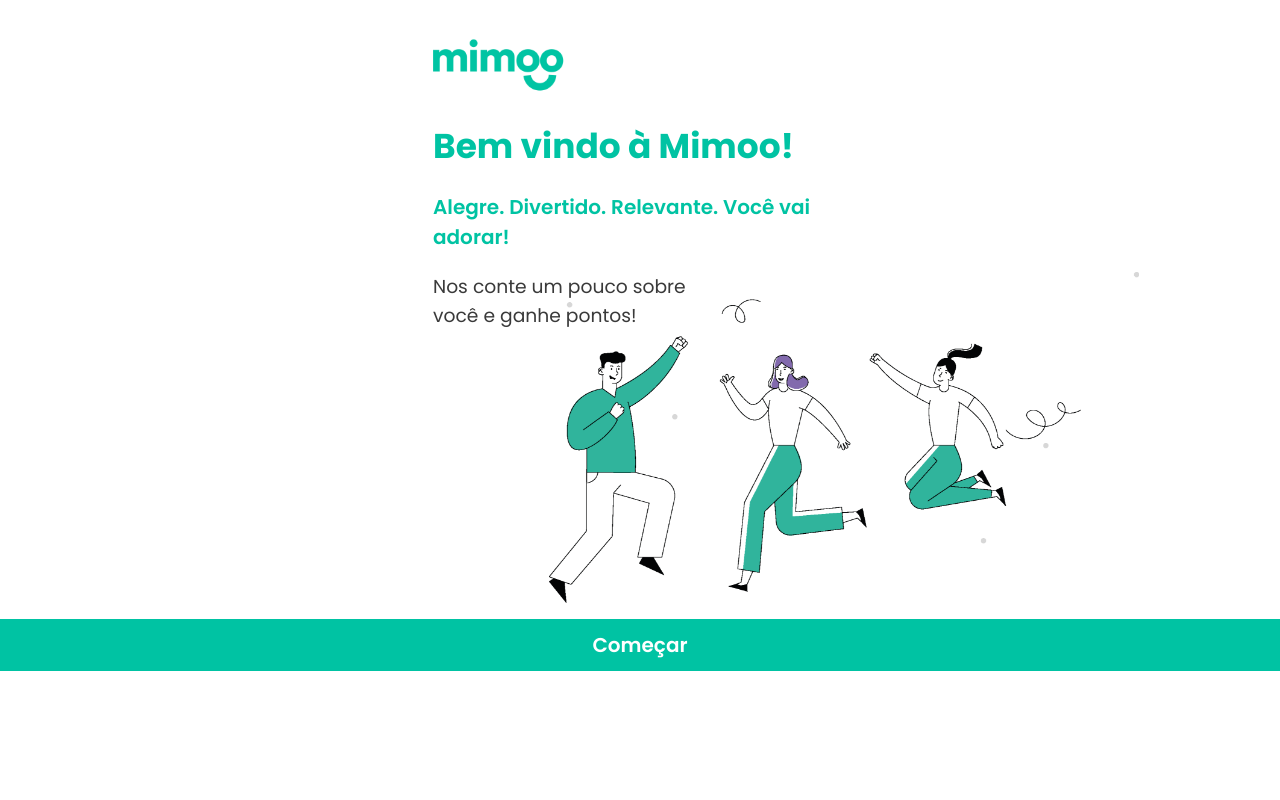
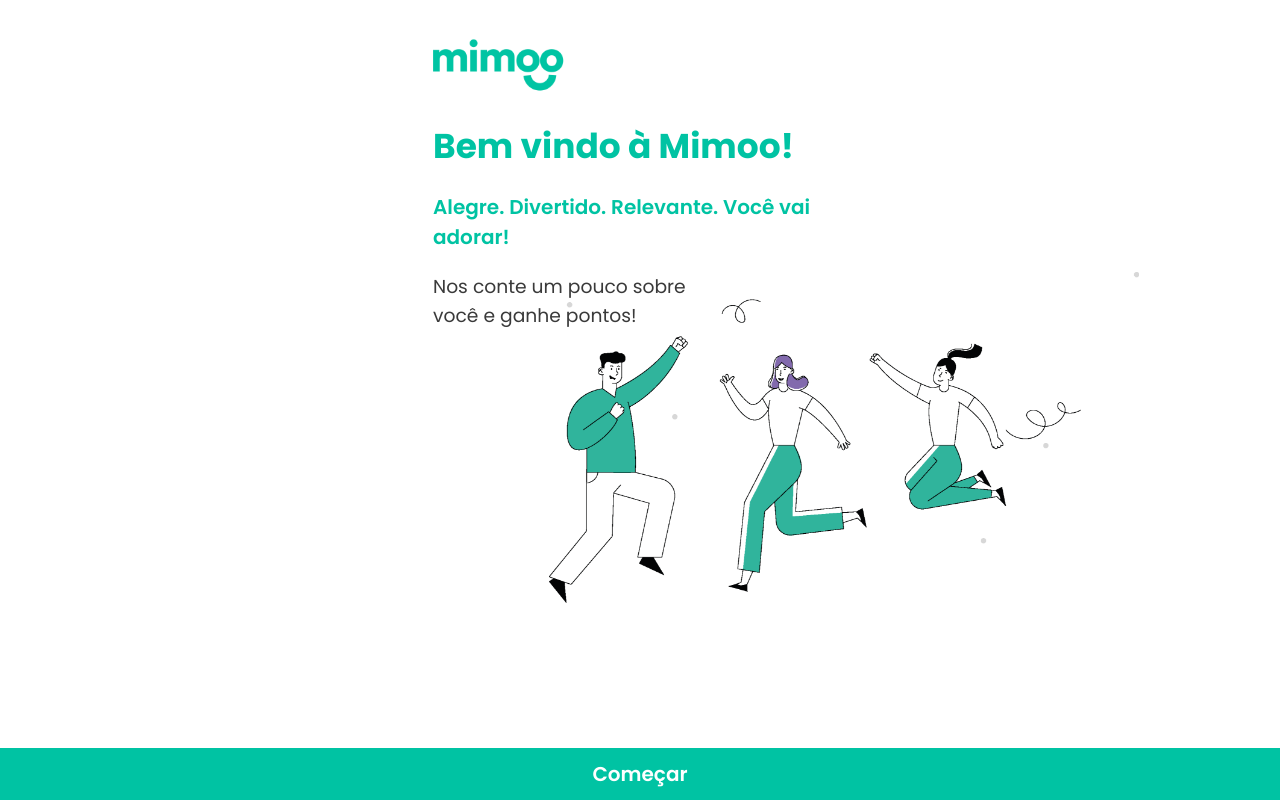
Before and after one commit to lucasnr/mimoo-frontend-challenge, a React (Create React App) app: page / in a window 1280 px wide. Built offline with nearby package versions, Linux system fonts and the light colour scheme.

Commit message:
Better scanner loading and fixed some texts vertical align

```diff
--- a/src/pages/BarcodePage/Scanner/index.js
+++ b/src/pages/BarcodePage/Scanner/index.js
@@ -3,7 +3,7 @@
 
 export default class Scanner extends Component {
 	componentDidMount() {
-		const { onError } = this.props;
+		const { onError, onLoad } = this.props;
 
 		Quagga.init(
 			{
@@ -30,6 +30,7 @@
 					return onError(err);
 				}
 				Quagga.start();
+				onLoad();
 			}
 		);
 		Quagga.onDetected(this._onDetected);
--- a/src/pages/BarcodePage/index.js
+++ b/src/pages/BarcodePage/index.js
@@ -3,10 +3,10 @@
 import { Link, useHistory } from 'react-router-dom';
 import { FaArrowLeft } from 'react-icons/fa';
 
-import Container from '../../components/WidthContainer';
 import Button from '../../components/Button';
 import Scanner from './Scanner';
 import {
+	Container,
 	Header,
 	Title,
 	ScannerContainer,
@@ -45,12 +45,6 @@
 		if (hasStagedProduct) history.push('/identified-product');
 	}, [hasStagedProduct, history]);
 
-	useEffect(() => {
-		setTimeout(() => {
-			setLoading(false);
-		}, 5000);
-	}, []);
-
 	return (
 		<main>
 			<Container>
@@ -78,6 +72,7 @@
 							<Scanner
 								onDetected={handleDetected}
 								onError={() => setError(true)}
+								onLoad={() => setLoading(false)}
 							/>
 							<ScannerContent>
 								<ScannerHeader>Escaneando o código de barras</ScannerHeader>
--- a/src/pages/BarcodePage/styles.js
+++ b/src/pages/BarcodePage/styles.js
@@ -1,6 +1,13 @@
 import styled from 'styled-components';
 
+import WidthContainer from '../../components/WidthContainer';
 import { colorPrimary } from '../../styles/colors';
+
+export const Container = styled(WidthContainer)`
+	display: flex;
+	flex: 1;
+	flex-direction: column;
+`;
 
 export const Header = styled.header`
 	align-items: center;
--- a/src/pages/HomePage/styles.js
+++ b/src/pages/HomePage/styles.js
@@ -6,6 +6,7 @@
 import logo from '../../assets/img/Logo.png';
 
 export const Container = styled.section`
+	flex: 1;
 	padding: 2.25rem;
 	padding-bottom: 1rem;
 	width: 100%;
```
